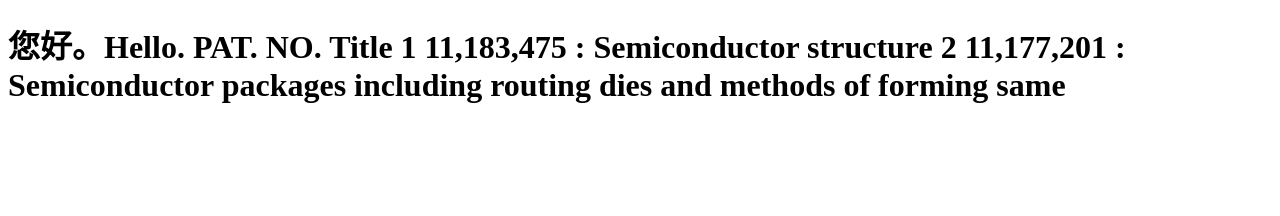
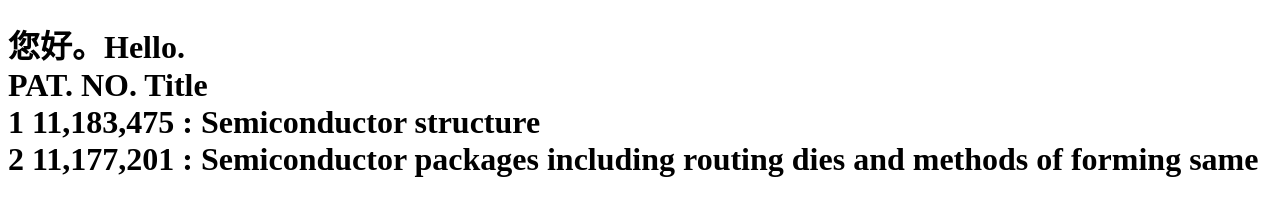
Before and after one commit to ZC1ZC/ZC1ZC.github.io, a plain HTML site: page index.html in a window 1280 px wide. Drawn offline with Linux system fonts and the light colour scheme.

Commit message:
Update index.html

```diff
--- a/index.html
+++ b/index.html
@@ -5,10 +5,10 @@
     <title>ZC_on_GitHub</title>
   </head>
   <body>
-    <h1>您好。Hello.
-    PAT. NO.		Title
-    1	11,183,475	:	Semiconductor structure
-    2	11,177,201	:	Semiconductor packages including routing dies and methods of forming same
+    <h1>您好。Hello.<br>
+    PAT. NO.		Title<br>
+    1	11,183,475	:	Semiconductor structure<br>
+    2	11,177,201	:	Semiconductor packages including routing dies and methods of forming same<br>
     </h1>
   </body>
 </html>
```
